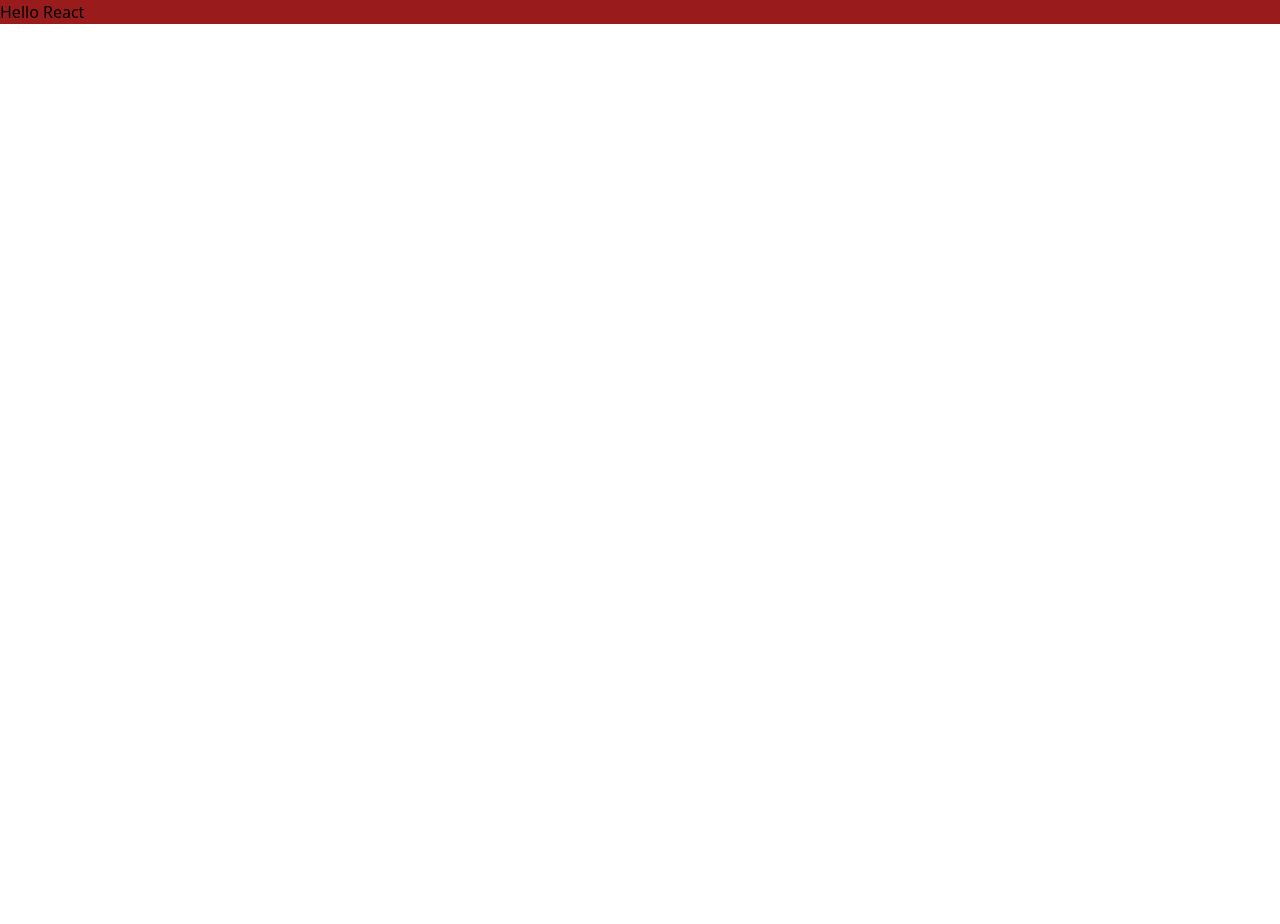
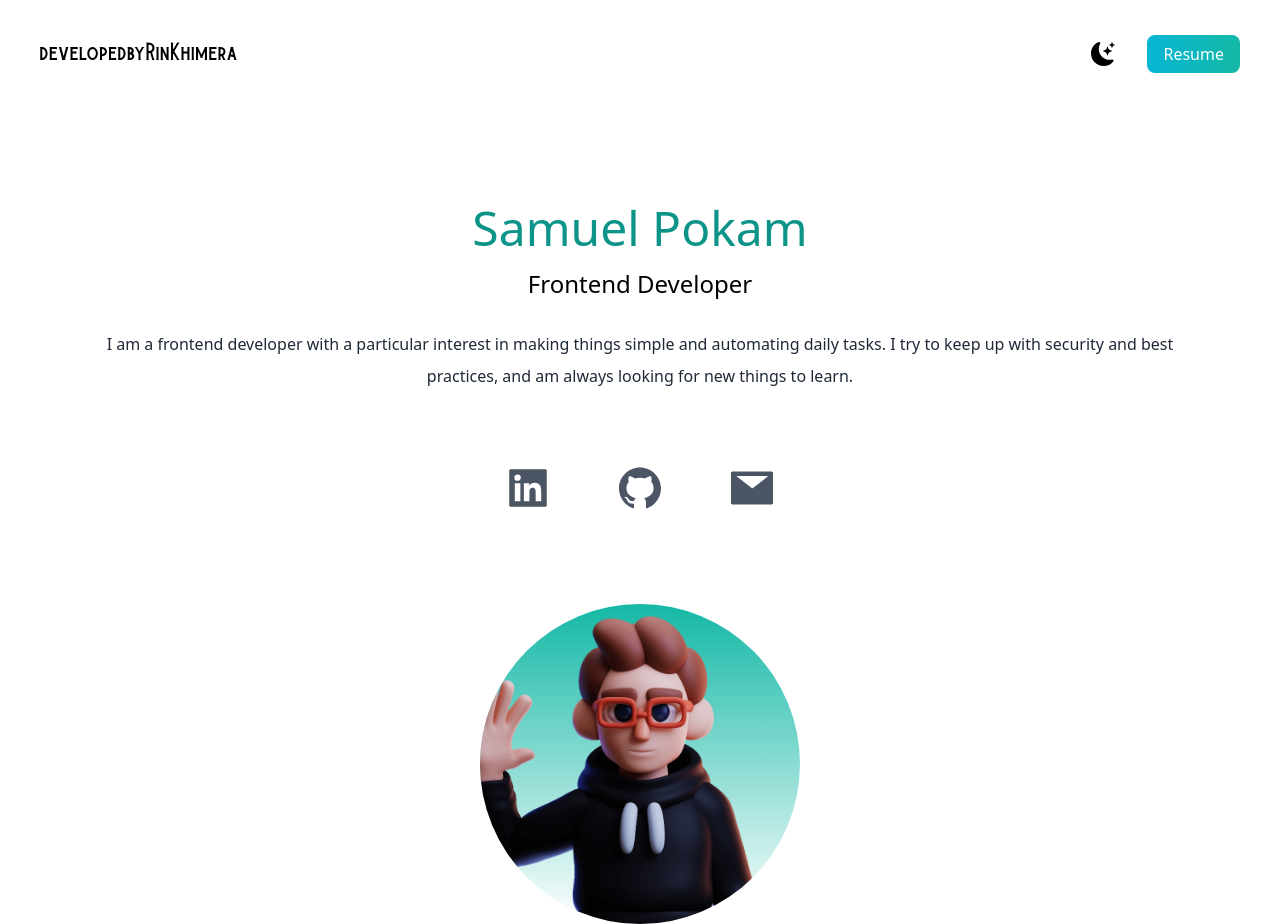
Before and after one commit to RinKhimera/RinKhimera.github.io, a Next.js app: page / in a window 1280 px wide. Before the commit the page ends 800 px from the top, so only its background shows below. Built offline with nearby package versions, Linux system fonts and the light colour scheme.

Commit message:
Navbar + Hero added

```diff
--- /dev/null
+++ b/pages/components/Hero.jsx
@@ -0,0 +1,32 @@
+import React from "react";
+import { AiFillLinkedin, AiFillGithub, AiFillMail } from "react-icons/ai";
+import Image from "next/image";
+import deved from "../../public/dev-ed-wave.png";
+
+const Hero = () => {
+  return (
+    <div>
+      <div className="text-center p-10">
+        <h2 className=" text-5xl py-2 text-teal-600 font-medium">
+          Samuel Pokam
+        </h2>
+        <h3 className=" text-2xl py-2">Frontend Developer</h3>
+        <p className="text-md py-5 leading-8 text-gray-800">
+          I am a frontend developer with a particular interest in making things
+          simple and automating daily tasks. I try to keep up with security and
+          best practices, and am always looking for new things to learn.
+        </p>
+      </div>
+      <div className=" text-5xl flex justify-center gap-16 py-3 text-gray-600">
+        <AiFillLinkedin />
+        <AiFillGithub />
+        <AiFillMail />
+      </div>
+      <div className="relative mx-auto mt-20 bg-gradient-to-b from-teal-500 rounded-full w-80 h-80 overflow-hidden">
+        <Image src={deved} fill objectFit="cover" />
+      </div>
+    </div>
+  );
+};
+
+export default Hero;
--- /dev/null
+++ b/pages/components/Navbar.jsx
@@ -0,0 +1,25 @@
+import React from "react";
+import { BsFillMoonStarsFill } from "react-icons/bs";
+
+const Navbar = () => {
+  return (
+    <nav className="py-10 mb-12 flex justify-between">
+      <h1 className="text-xl font-burtons">developedbyRinKhimera</h1>
+      <ul className="flex items-center">
+        <li>
+          <BsFillMoonStarsFill className="cursor-pointer text-2xl" />
+        </li>
+        <li>
+          <a
+            className=" bg-gradient-to-r from-cyan-500 to-teal-500 text-white px-4 py-2 rounded-lg ml-8 "
+            href="#"
+          >
+            Resume
+          </a>
+        </li>
+      </ul>
+    </nav>
+  );
+};
+
+export default Navbar;
--- a/pages/index.js
+++ b/pages/index.js
@@ -1,4 +1,6 @@
 import Head from "next/head";
+import Navbar from "./components/Navbar";
+import Hero from "./components/Hero";
 
 export default function Home() {
   return (
@@ -9,8 +11,11 @@ export default function Home() {
         <meta name="viewport" content="width=device-width, initial-scale=1" />
         <link rel="icon" href="/favicon.ico" />
       </Head>
-      <main>
-        <h1 className="bg-red-800">Hello React</h1>
+      <main className="bg-white px-10">
+        <section className="min-h-screen">
+          <Navbar />
+          <Hero />
+        </section>
       </main>
     </>
   );
--- a/tailwind.config.js
+++ b/tailwind.config.js
@@ -5,7 +5,11 @@ module.exports = {
     "./components/**/*.{js,ts,jsx,tsx}",
   ],
   theme: {
-    extend: {},
+    extend: {
+      fontFamily: {
+        burtons: "burtons",
+      },
+    },
   },
   plugins: [],
 };
```
